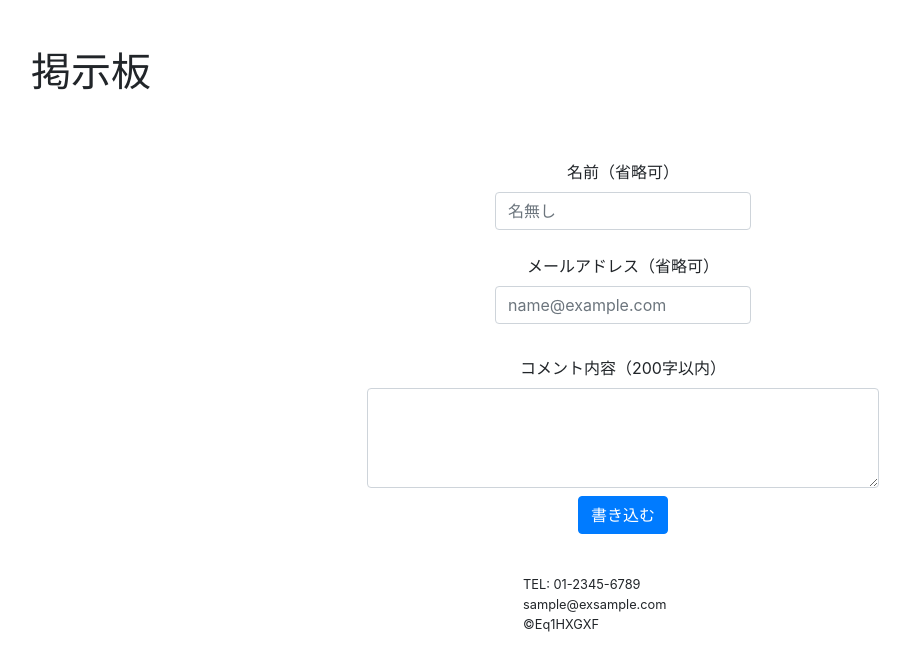
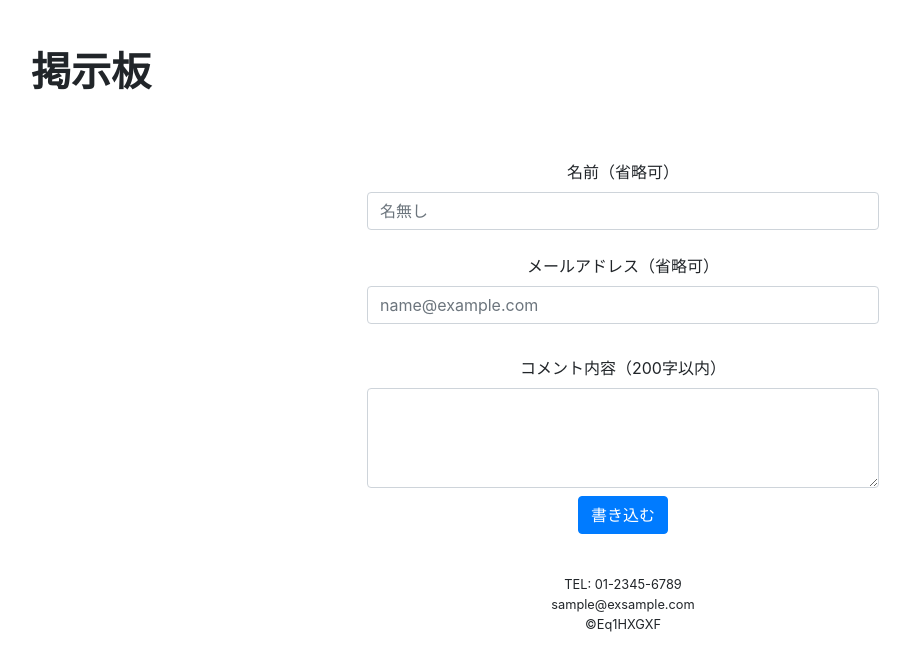
Before and after one commit to BigMcQueen/flask-bbs, a Flask app: page / in a window 1280 px wide. Shown: the top 671 px of the page, without its empty margins (17-927 px from the left). Run offline with Flask 3, Linux system fonts and the light colour scheme; some libraries are stand-ins or nearby versions.

Commit message:
h1を太文字にした

```diff
--- a/templates/index.html
+++ b/templates/index.html
@@ -2,7 +2,7 @@
 
 {% block body %}
 <div class="m-5">
-    <h1>掲示板</h1>
+    <h1><strong>掲示板</strong></h1>
 </div>
 {% for post in posts %}
 <div class="mx-5 mb-5">
@@ -18,11 +18,11 @@
 <form action="/" method="POST" class="text-center">
     <div class="mb-2">
         <label for="username" class="form-label mt-3">名前（省略可）</label>
-        <input style="width:20%;" type="text" name="username" class="form-control mx-auto" placeholder="名無し">
+        <input style="width:40%;" type="text" name="username" class="form-control mx-auto" placeholder="名無し">
     </div>
     <div class="mb-2">
         <label for="email" class="form-label mt-3">メールアドレス（省略可）</label>
-        <input style="width:20%;" type="text" name="email" class="form-control mx-auto" placeholder="name@example.com">
+        <input style="width:40%;" type="text" name="email" class="form-control mx-auto" placeholder="name@example.com">
     </div>
     <div>
         <label for="write" class="form-label mt-4">コメント内容（200字以内）</label>
@@ -34,7 +34,7 @@
 {% endblock %}
 
 {% block footer %}
-<div class="mx-auto" style="width: 200px;">
+<div class="text-center">
     <p style="line-height:3px"><small>TEL: 01-2345-6789</small></p>
     <p style="line-height:3px"><small>sample@exsample.com</small> </p>
     <p style="line-height:3px"><small>&copy;Eq1HXGXF</small></p>
```
